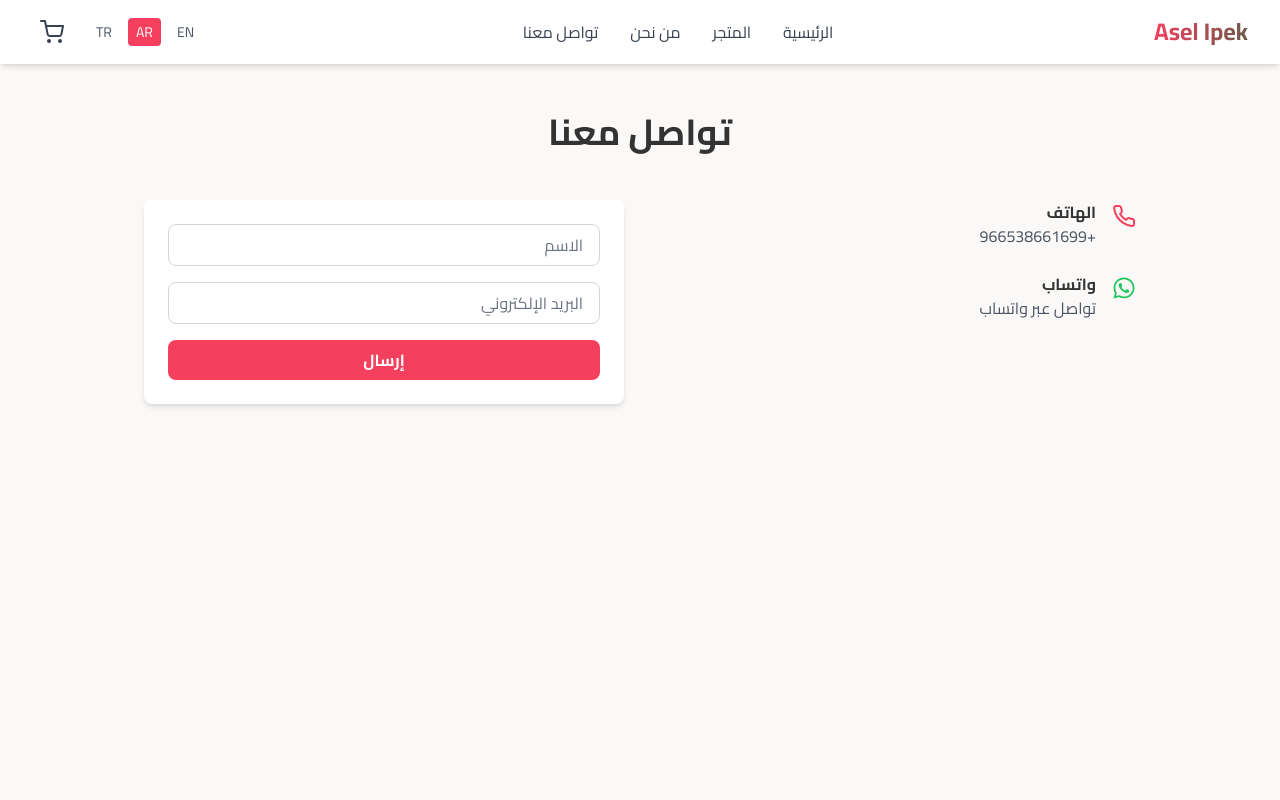
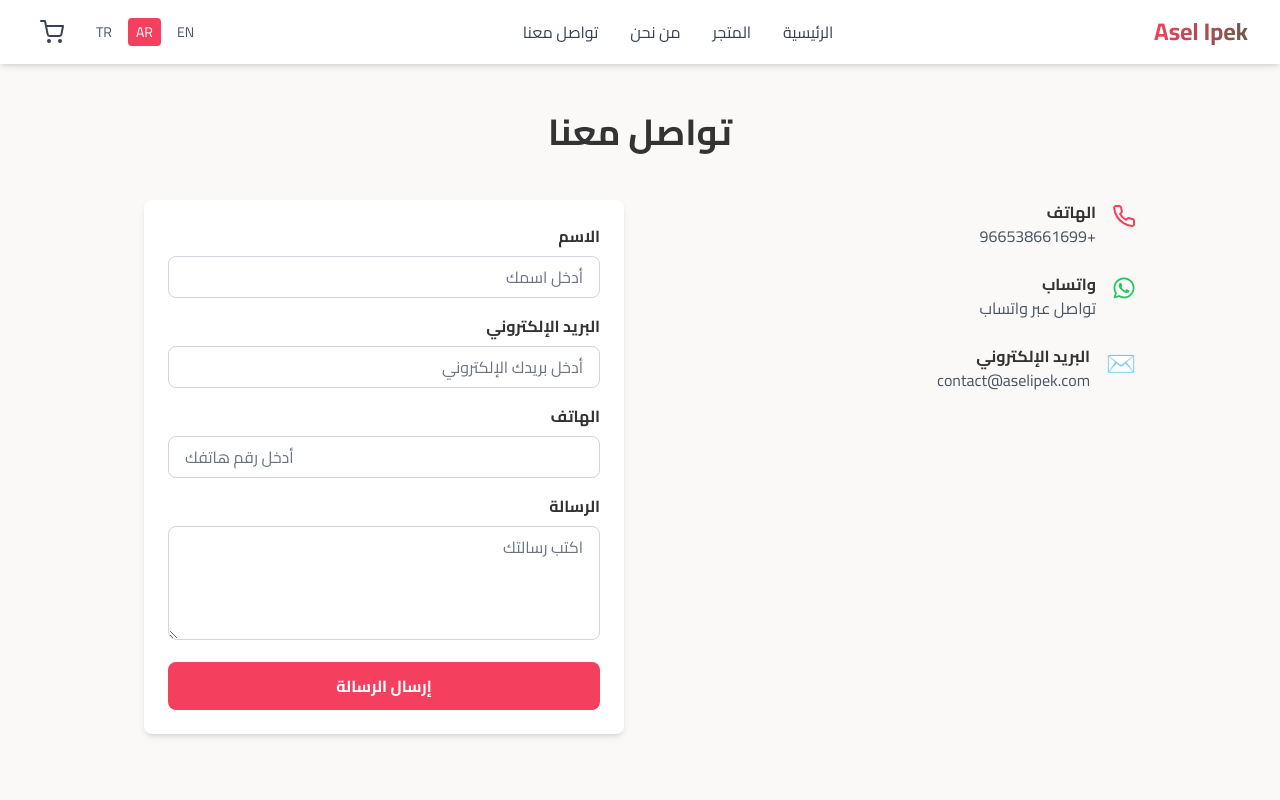
Before and after one commit to fruil7777-oss/asel-ipek-store, a Next.js app: page /contact in a window 1280 px wide. Shown: the top 800 px of the page. Built offline with nearby package versions, Linux system fonts and the light colour scheme.

Commit message:
🔧 Fix: Remove unused FiMail import and improve contact form

```diff
--- a/src/app/(shop)/contact/page.tsx
+++ b/src/app/(shop)/contact/page.tsx
@@ -2,7 +2,7 @@
 
 import { useThemeStore } from '@/store/themeStore'
 import { motion } from 'framer-motion'
-import { FiPhone, FiMail } from 'react-icons/fi'
+import { FiPhone } from 'react-icons/fi'
 import { FaWhatsapp } from 'react-icons/fa'
 import { useState } from 'react'
 
@@ -21,7 +21,7 @@ export default function ContactPage() {
   const handleSubmit = (e: React.FormEvent) => {
     e.preventDefault()
     console.log('Form data:', formData)
-    alert(isArabic() ? 'شكراً لرسالتك!' : 'Thank you for your message!')
+    alert(isArabic() ? 'شكراً لرسالتك! سنتواصل معك قريباً' : 'Thank you for your message! We will contact you soon')
     setFormData({ name: '', email: '', phone: '', message: '' })
   }
 
@@ -65,6 +65,16 @@ export default function ContactPage() {
               </a>
             </div>
           </div>
+
+          <div className="flex items-start gap-4">
+            <div className="text-blue-500 text-2xl mt-1">✉️</div>
+            <div>
+              <h3 className="font-bold">{isArabic() ? 'البريد الإلكتروني' : 'Email'}</h3>
+              <a href={`mailto:${email}`} className="text-gray-600 hover:text-blue-500">
+                {email}
+              </a>
+            </div>
+          </div>
         </motion.div>
 
         <motion.form
@@ -73,27 +83,62 @@ export default function ContactPage() {
           onSubmit={handleSubmit}
           className="space-y-4 bg-white p-6 rounded-lg shadow-md"
         >
+          <div>
+            <label className="block font-bold mb-2">
+              {isArabic() ? 'الاسم' : 'Name'}
+            </label>
             <input
               type="text"
               required
               value={formData.name}
               onChange={(e) => setFormData({ ...formData, name: e.target.value })}
-            className="w-full px-4 py-2 border border-gray-300 rounded-lg"
-            placeholder={isArabic() ? 'الاسم' : 'Name'}
+              className="w-full px-4 py-2 border border-gray-300 rounded-lg focus:outline-none focus:ring-2 focus:ring-rose-500"
+              placeholder={isArabic() ? 'أدخل اسمك' : 'Enter your name'}
             />
+          </div>
+          <div>
+            <label className="block font-bold mb-2">
+              {isArabic() ? 'البريد الإلكتروني' : 'Email'}
+            </label>
             <input
               type="email"
               required
               value={formData.email}
               onChange={(e) => setFormData({ ...formData, email: e.target.value })}
-            className="w-full px-4 py-2 border border-gray-300 rounded-lg"
-            placeholder={isArabic() ? 'البريد الإلكتروني' : 'Email'}
+              className="w-full px-4 py-2 border border-gray-300 rounded-lg focus:outline-none focus:ring-2 focus:ring-rose-500"
+              placeholder={isArabic() ? 'أدخل بريدك الإلكتروني' : 'Enter your email'}
             />
+          </div>
+          <div>
+            <label className="block font-bold mb-2">
+              {isArabic() ? 'الهاتف' : 'Phone'}
+            </label>
+            <input
+              type="tel"
+              value={formData.phone}
+              onChange={(e) => setFormData({ ...formData, phone: e.target.value })}
+              className="w-full px-4 py-2 border border-gray-300 rounded-lg focus:outline-none focus:ring-2 focus:ring-rose-500"
+              placeholder={isArabic() ? 'أدخل رقم هاتفك' : 'Enter your phone'}
+            />
+          </div>
+          <div>
+            <label className="block font-bold mb-2">
+              {isArabic() ? 'الرسالة' : 'Message'}
+            </label>
+            <textarea
+              required
+              value={formData.message}
+              onChange={(e) => setFormData({ ...formData, message: e.target.value })}
+              rows={4}
+              className="w-full px-4 py-2 border border-gray-300 rounded-lg focus:outline-none focus:ring-2 focus:ring-rose-500"
+              placeholder={isArabic() ? 'اكتب رسالتك' : 'Write your message'}
+            />
+          </div>
           <button
             type="submit"
-            className="w-full bg-rose-500 text-white py-2 rounded-lg font-bold hover:bg-rose-600"
+            className="w-full bg-rose-500 text-white py-3 rounded-lg font-bold hover:bg-rose-600 transition-all"
           >
-            {isArabic() ? 'إرسال' : 'Send'}
+            {isArabic() ? 'إرسال الرسالة' : 'Send Message'}
           </button>
         </motion.form>
       </div>
```
Lines whose indentation alone changed are shown as unchanged.
